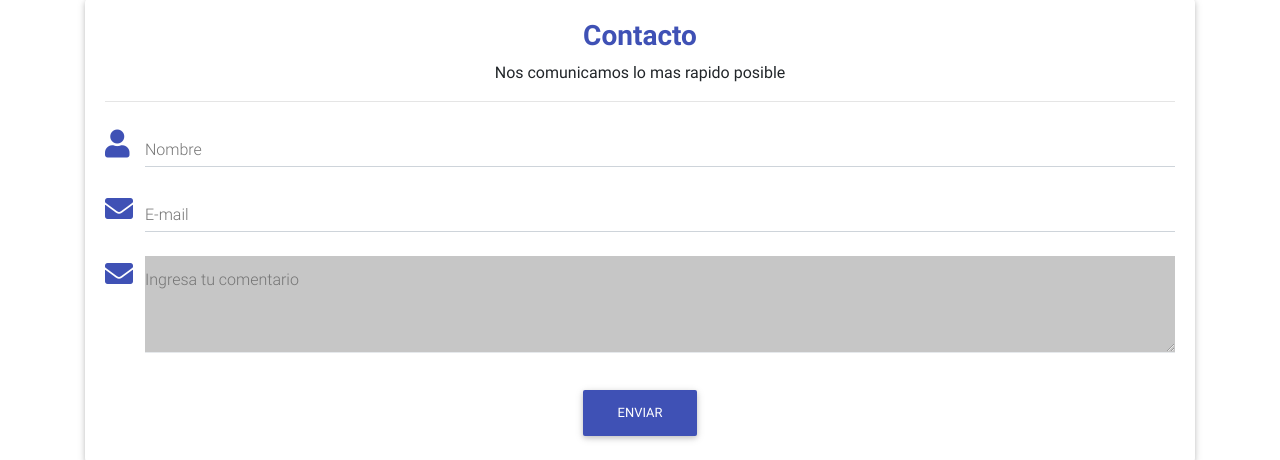
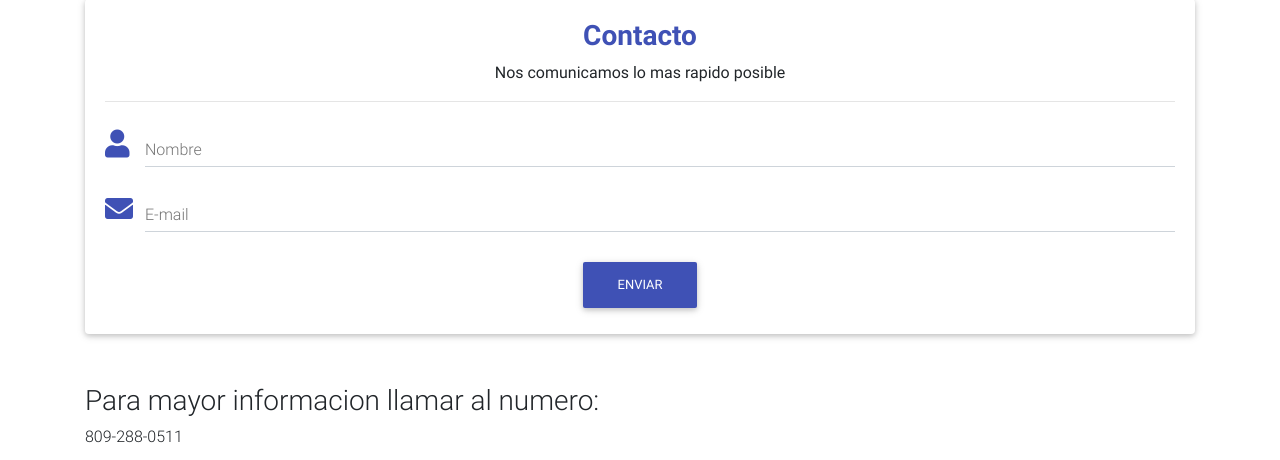
Before and after one commit to EJBereguete/Sthef-Delicios, a plain HTML site: page contac.html in a window 1280 px wide. Shown: the part 411-871 px from the top of the page. Drawn offline with Linux system fonts and the light colour scheme.

Commit message:
Update contac.html
prueba

```diff
--- a/contac.html
+++ b/contac.html
@@ -70,11 +70,7 @@
         <label for="materialLoginFormEmail">E-mail</label>
       </div>
 
-      <div class="md-form">
-              <i class="fas fa-envelope prefix indigo-text"></i>
-              <textarea id="texto" class="md-textarea"></textarea>
-              <label for="texto">Ingresa tu comentario</label>
-      </div>
+
 
       <div class="text-center">
         <button class="btn btn-indigo" type="submit">Enviar</button>
```
